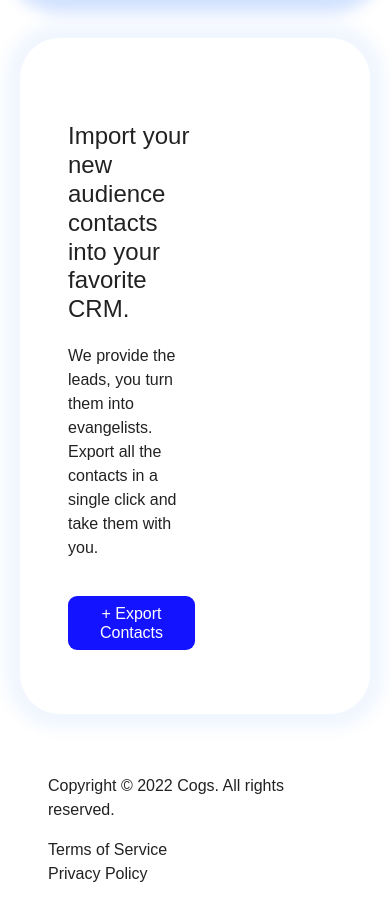
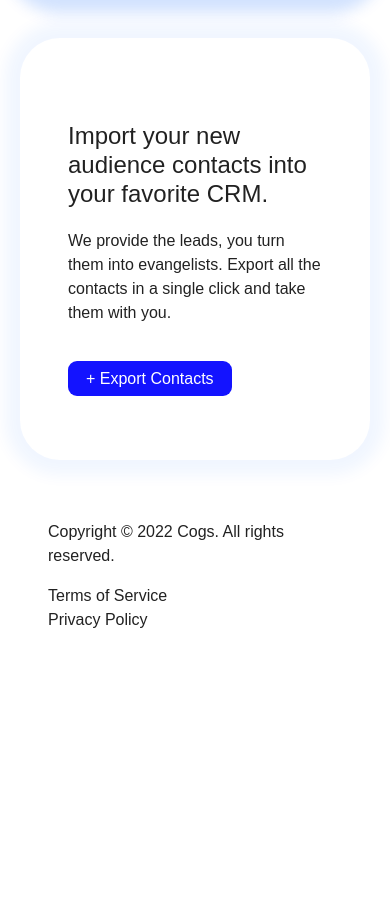
Before and after one commit to nftchance/crm-faucet, a React (Vite) app in the folder frontend/: page / in a window 390 px wide. Shown: the part 1000-1899 px from the top of the page. After the commit the page ends 1656 px from the top, so only its background shows below. Built offline with nearby package versions, Linux system fonts and the light colour scheme; a small style sheet from the web is missing.

Commit message:
fix: mobile responsive import

```diff
--- a/frontend/src/App.css
+++ b/frontend/src/App.css
@@ -82,6 +82,10 @@
   .hero .content h1 {
     max-width: 100%;
   }
+
+  .import .container .content {
+    grid-template-columns: 1fr;
+  }
 }
 
 @keyframes move {
```
